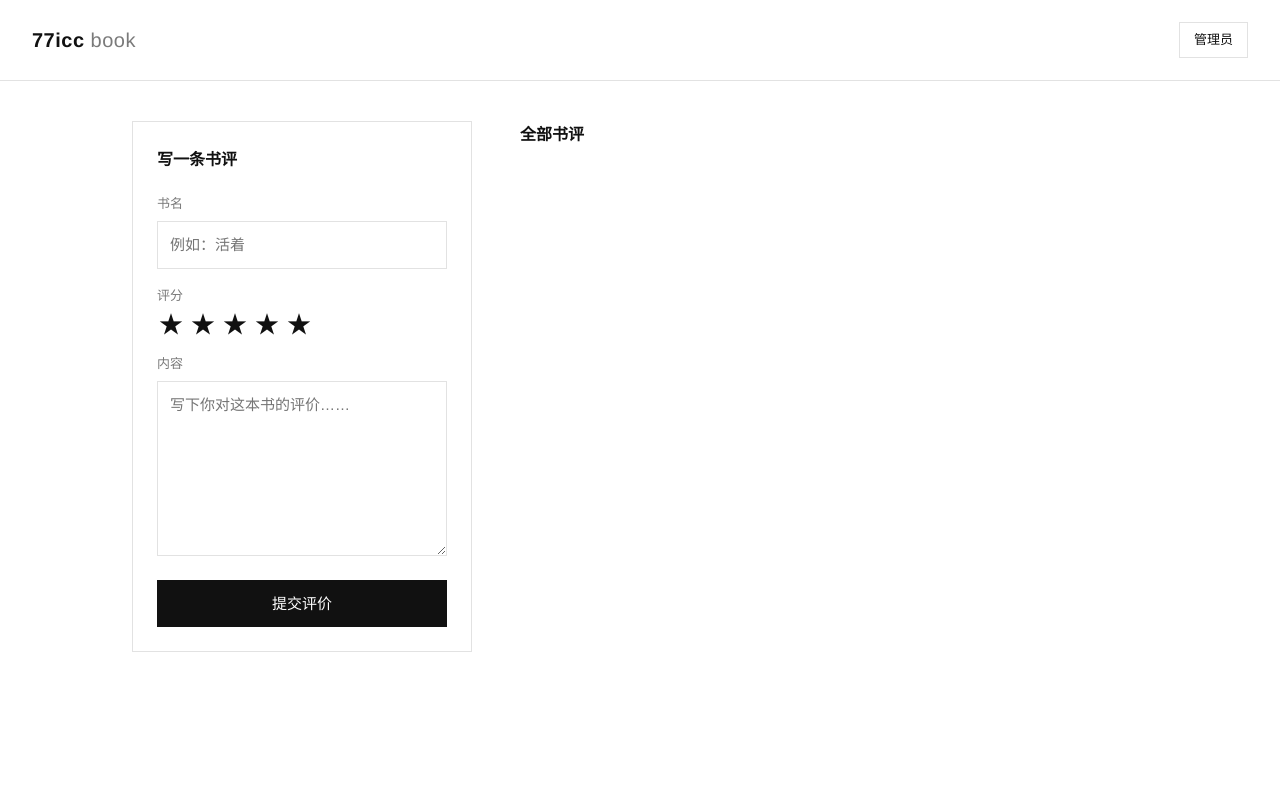
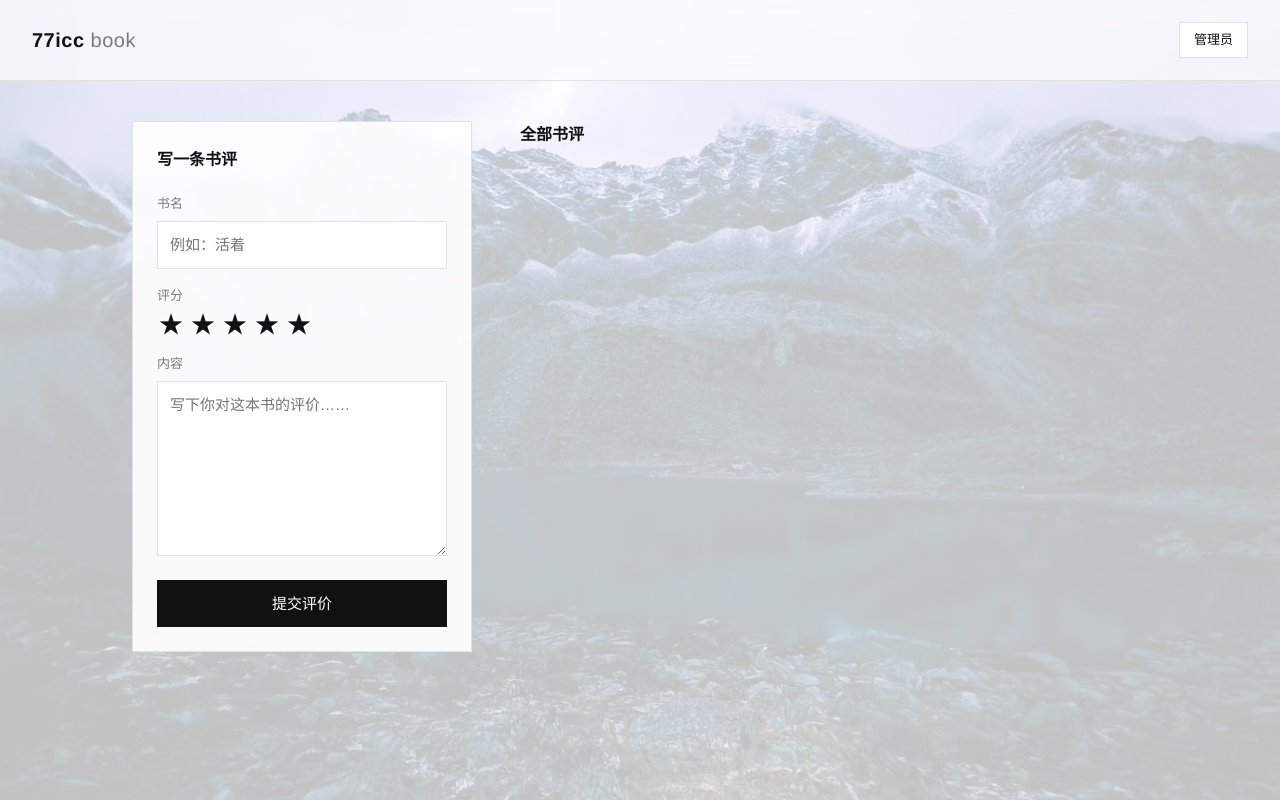
Before and after one commit to 77icc/book-site, a plain HTML site: page frontend/index.html in a window 1280 px wide. Drawn offline with Linux system fonts and the light colour scheme; no server answers.

Commit message:
style: 页面背景换成雪山湖照片并加白色蒙层

```diff
--- a/frontend/style.css
+++ b/frontend/style.css
@@ -12,11 +12,16 @@
 
 body {
   margin: 0;
-  background: var(--paper);
   color: var(--ink);
   font-family: "PingFang SC", "Microsoft YaHei", "Helvetica Neue", Arial, sans-serif;
   font-size: 15px;
   line-height: 1.7;
+  background-color: var(--paper);
+  background-image: linear-gradient(rgba(255, 255, 255, 0.76), rgba(255, 255, 255, 0.76)), url("assets/bg.jpg");
+  background-size: cover;
+  background-position: center;
+  background-repeat: no-repeat;
+  background-attachment: fixed;
 }
 
 h1, h2, h3 {
@@ -30,6 +35,8 @@ h1, h2, h3 {
   justify-content: space-between;
   padding: 22px 32px;
   border-bottom: 1px solid var(--line);
+  background: rgba(255, 255, 255, 0.62);
+  backdrop-filter: blur(8px);
 }
 
 .brand {
@@ -73,6 +80,8 @@ h1, h2, h3 {
   top: 32px;
   border: 1px solid var(--line);
   padding: 24px;
+  background: rgba(255, 255, 255, 0.9);
+  backdrop-filter: blur(6px);
 }
 
 .compose h2 {
@@ -195,6 +204,8 @@ textarea {
   border: 1px solid var(--line);
   padding: 20px 22px;
   margin-bottom: 18px;
+  background: rgba(255, 255, 255, 0.9);
+  backdrop-filter: blur(6px);
 }
 
 .book-head {
```
Also changed, not shown: frontend/assets/bg.jpg (added).
